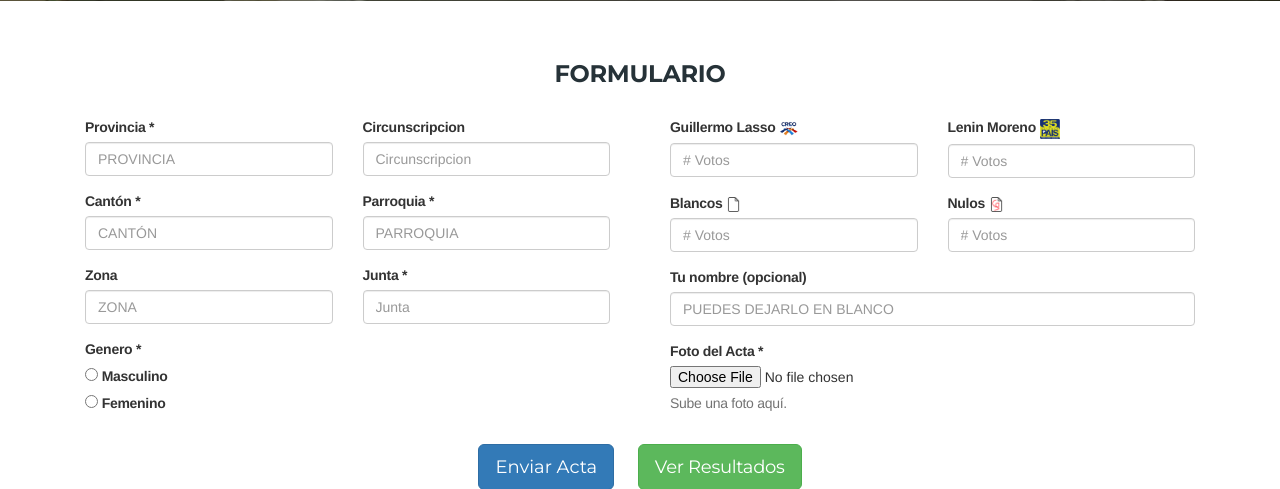
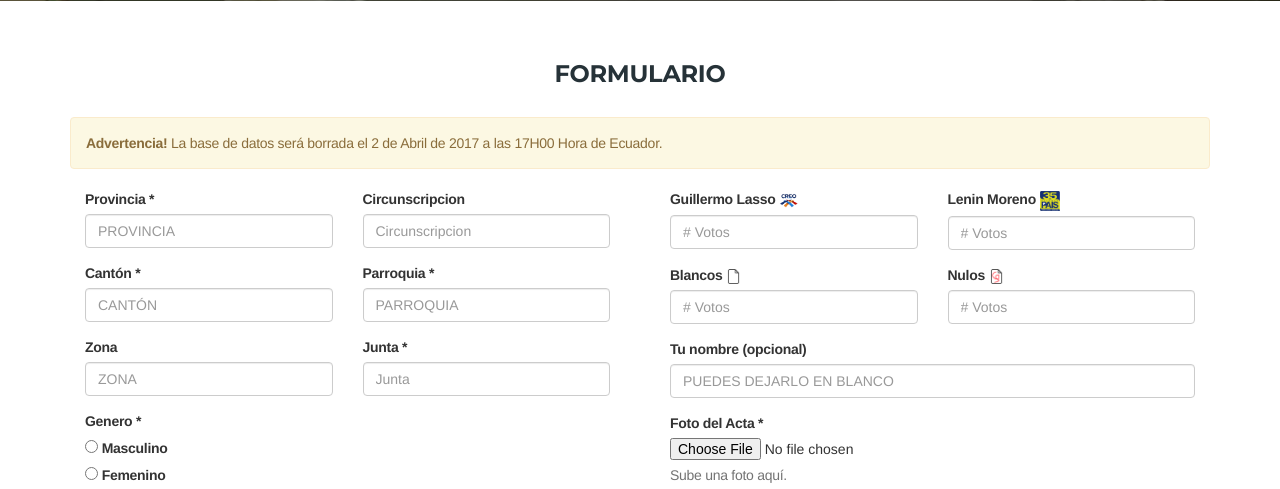
Before and after one commit to po5i/verum, a Django app: page / in a window 1280 px wide. Shown: the part 762-1251 px from the top of the page. Run offline with Django 3.2, Linux system fonts and the light colour scheme; some libraries are stand-ins or nearby versions.

Commit message:
Agregado mensaje que se limpiará la base de datos

```diff
--- a/jrv/templates/jrv/index.html
+++ b/jrv/templates/jrv/index.html
@@ -23,6 +23,11 @@
 <div class="faq">
   <div class="container">
       <h2 class="pagetitle t-center">FORMULARIO</h2>
+
+			<div class="alert alert-warning alert-dismissible" role="alert">
+				<!--button type="button" class="close" data-dismiss="alert" aria-label="Close"><span aria-hidden="true">&times;</span></button-->
+				<strong>Advertencia!</strong> La base de datos será borrada el 2 de Abril de 2017 a las 17H00 Hora de Ecuador.
+			</div>
 
 	  <form id="formulario" enctype="multipart/form-data">
         {% csrf_token %}
```
Also changed, not shown: jrv/templates/jrv/resultados.html (+10 -0 lines).
